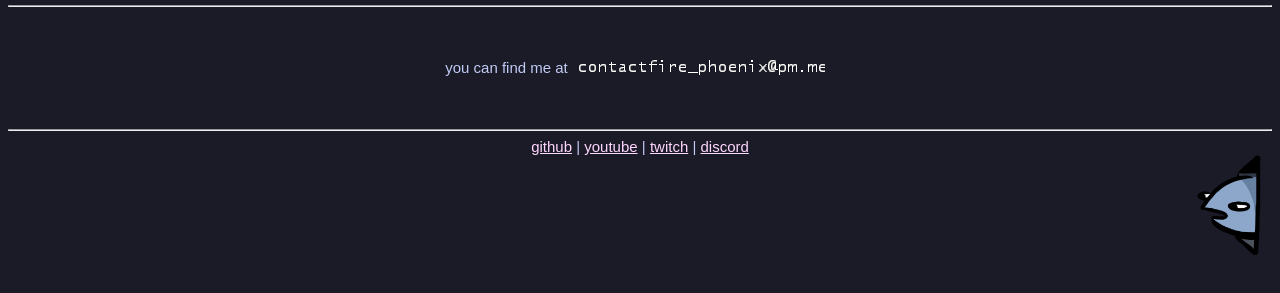
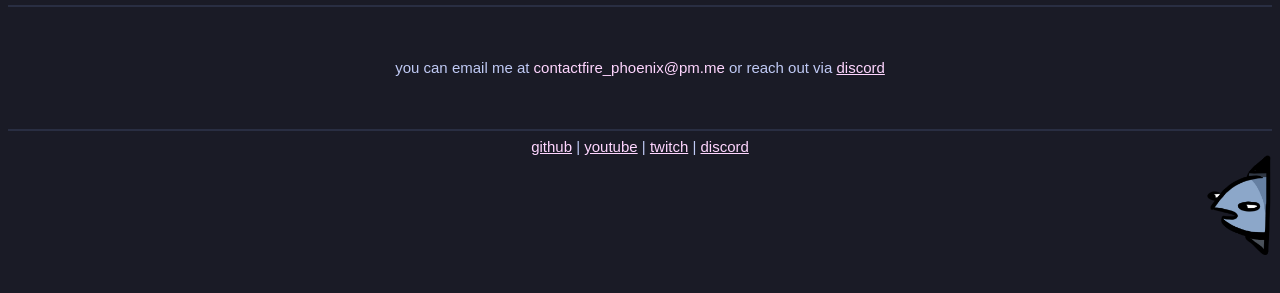
Before and after one commit to bloofirephoenix/bloo.ooo, an Eleventy site: page content/contact.njk in a window 1280 px wide. Shown: the part 143-436 px from the top of the page. Built offline with nearby package versions, Linux system fonts and the light colour scheme; Eleventy itself is replaced by a stand-in of ours; files that its build step writes are made by us from their sources; a web font is replaced by a local one.

Commit message:
fix contact page, header, and line breaks

```diff
--- a/content/contact.njk
+++ b/content/contact.njk
@@ -3,23 +3,12 @@ layout: layouts/base.njk
 header: contact
 ---
 
-<div class="content">
-    <p>
-        you can find me at
-    </p>
-    <img class="normal" src="/images/email.png">
-</div>
+<p>
+    you can email me at <mark>contactfire_phoenix@pm.me</mark> or reach out via <a href="https://discord.gg/SJfgKrD">discord</a>
+</p>
 
 <style>
-    img {
-        padding-right: 10px;
-        padding-left: 10px;
-        height: 15px;
-    }
-
-    .content {
-        display: flex;
-        justify-content: center;
-        align-items: center;
+    p {
+        text-align: center;
     }
 </style>
--- a/public/css/style.css
+++ b/public/css/style.css
@@ -35,7 +35,7 @@ body {
 .title {
     color: white;
     text-align: center;
-    font-size: clamp(50px, 10vw, 100px);
+    font-size: clamp(0px, 10vw, 100px);
     padding: 0px;
     margin: 0px;
     font-family: "puffin-arcade-chrome", sans-serif;
@@ -47,6 +47,11 @@ body {
     text-align: center;
     font-size: 40px;
     color: #bb9af7;
+}
+
+mark {
+    color: #ffd6ff;
+    background-color: transparent;
 }
 
 main {
@@ -125,3 +130,13 @@ a {
     background-clip: text;
     color: transparent;
 }
+
+main hr {
+    color: #292e42;
+}
+
+hr {
+    color: #292e42;
+    border-width: 1px;
+    border-style: solid;
+}
```
